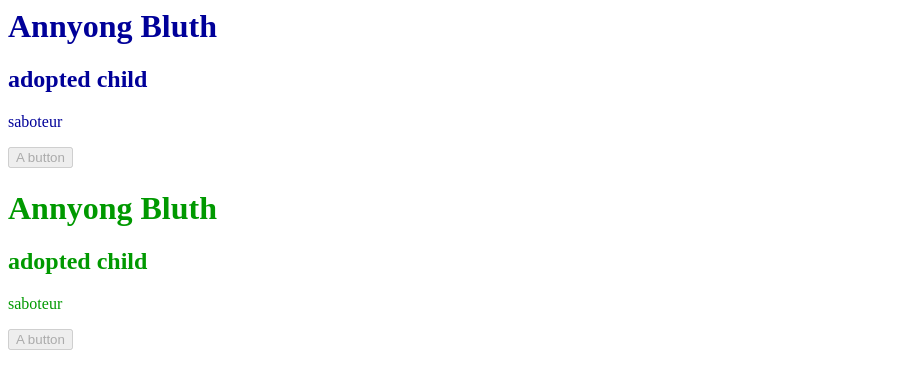
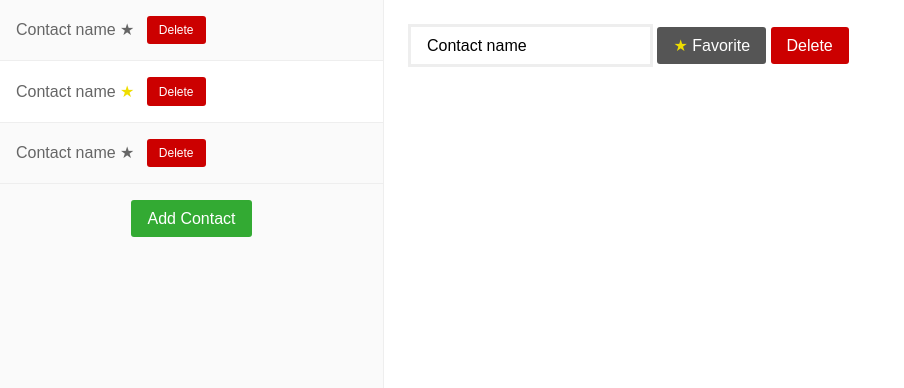
Before and after one commit to stevenhauser/backbone-rivetable, a website: page demo/index.html in a window 1280 px wide. Shown: the whole page, without its empty margins (0-904 px from the left). Drawn offline with Linux system fonts and the light colour scheme.

Commit message:
Write basic demo UI

```diff
--- a/demo/index.html
+++ b/demo/index.html
@@ -1,31 +1,49 @@
 <html>
 <head>
-  <title>backbone.rivetable</title>
-  <style>
-    .red   { color: #900; }
-    .green { color: #090; }
-    .blue  { color: #009; }
-  </style>
+  <title>backbone.rivetable contact manager demo</title>
+  <link rel="stylesheet" href="main.css" />
 </head>
 <body>
 
-  <div id="playground"></div>
+  <div class="contacts-wrap">
 
-  <template id="template">
-    <div class="person" data-rv-class=".class">
-      <h1 data-rv-text=":fullName < .firstName .lastName"></h1>
-      <h2 data-rv-text=".title"></h2>
-      <p data-rv-text=".description"></p>
-      <button data-rv-disabled=".isFirst">A button</button>
+    <div class="contacts-manager">
+      <ul class="contacts-list">
+        <li class="contact">
+          <p class="contact-name">Contact name</p>
+          <i data-rv-class-active=".isFavorite" class="icon-favorite">&#9733;</i>
+          <button class="btn btn-sm btn-danger">Delete</button>
+        </li>
+        <li class="contact active">
+          <p class="contact-name">Contact name</p>
+          <i data-rv-class-active=".isFavorite" class="icon-favorite active">&#9733;</i>
+          <button class="btn btn-sm btn-danger">Delete</button>
+        </li>
+        <li class="contact">
+          <p class="contact-name">Contact name</p>
+          <i data-rv-class-active=".isFavorite" class="icon-favorite">&#9733;</i>
+          <button class="btn btn-sm btn-danger">Delete</button>
+        </li>
+      </ul>
+      <button class="btn btn-success">Add Contact</button>
     </div>
-  </template>
+
+    <div class="contact-manager" id="contact-manager">
+      <input type="text" class="contact-name" value="Contact name" />
+      <button class="btn">
+        <i data-rv-class-active=".isFavorite" class="icon-favorite active">&#9733;</i>
+        Favorite
+      </button>
+      <button class="btn btn-danger">Delete</button>
+    </div>
+
+  </div>
 
   <script src="../vendor/jquery.js"></script>
   <script src="../vendor/underscore.js"></script>
   <script src="../vendor/backbone.js"></script>
   <script src="../vendor/rivets.js"></script>
   <script src="../src/backbone.rivetable.js"></script>
-  <script src="demo.js"></script>
 
 </body>
 </html>
--- /dev/null
+++ b/demo/main.css
@@ -0,0 +1,151 @@
+/* Base ---------------------------------------- */
+
+* {
+  box-sizing: border-box;
+}
+
+h1, h2, h3, h4, h5, h6,
+p, ul, ol, li, dl, dt, dd {
+  margin: 0;
+  padding: 0;
+}
+
+html,
+body {
+  height: 100%;
+}
+
+body {
+  margin: 0;
+  padding: 0;
+  font: 1em/1.5 sans-serif;
+  color: #666;
+}
+
+
+
+/* Inputs ---------------------------------------- */
+
+input[type="text"] {
+  border: 3px solid #eee;
+  padding: .6em 1em;
+  font-size: inherit;
+}
+
+input[type="text"]:focus {
+  outline: none;
+  border-color: #555;
+}
+
+
+
+/* Icons ---------------------------------------- */
+
+i[class*="icon-"] {
+  font-style: normal;
+  font-weight: normal;
+  line-height: 1;
+}
+
+.icon-favorite.active {
+  color: #ed0;
+}
+
+
+
+/* Buttons ---------------------------------------- */
+
+.btn {
+  display: inline-block;
+  border: none;
+  padding: .6em 1em;
+  margin: 0;
+  background: #555;
+  color: #fff;
+  cursor: pointer;
+  font-size: 1em;
+  border-radius: 3px;
+}
+
+.btn:hover {
+  box-shadow: inset 0 0 0 3em rgba(255, 255, 255, .4);
+}
+
+.btn-danger {
+  background: #c00;
+}
+
+.btn-success {
+  background: #3a3;
+}
+
+.btn-sm {
+  font-size: .75em;
+}
+
+
+
+/* Main layout ---------------------------------------- */
+
+.contacts-wrap,
+.contacts-manager,
+.contact-manager {
+  height: 100%;
+}
+
+
+
+/* Contacts manager ---------------------------------------- */
+
+.contacts-manager {
+  width: 30%;
+  float: left;
+  border-right: 1px solid #eee;
+  text-align: center;
+  background-color: #fafafa;
+}
+
+.contacts-list {
+  margin: 0 0 1em;
+  list-style: none;
+  text-align: left;
+  max-height: 85%;
+  overflow-y: auto;
+}
+
+.contact {
+  display: block;
+  padding: 1em;
+  border-bottom: 1px solid #eee;
+  cursor: pointer;
+}
+
+.contact.active {
+  background: #fff;
+}
+
+.contact * {
+  vertical-align: middle;
+}
+
+.contact .contact-name {
+  display: inline-block;
+}
+
+.contact i {
+  margin-right: .5em;
+}
+
+
+
+/* Contact manager ---------------------------------------- */
+
+.contact-manager {
+  width: 70%;
+  padding: 1.5em;
+  float: right;
+}
+
+.contact-manager input {
+  margin: 0 0 .5em;
+}
```
